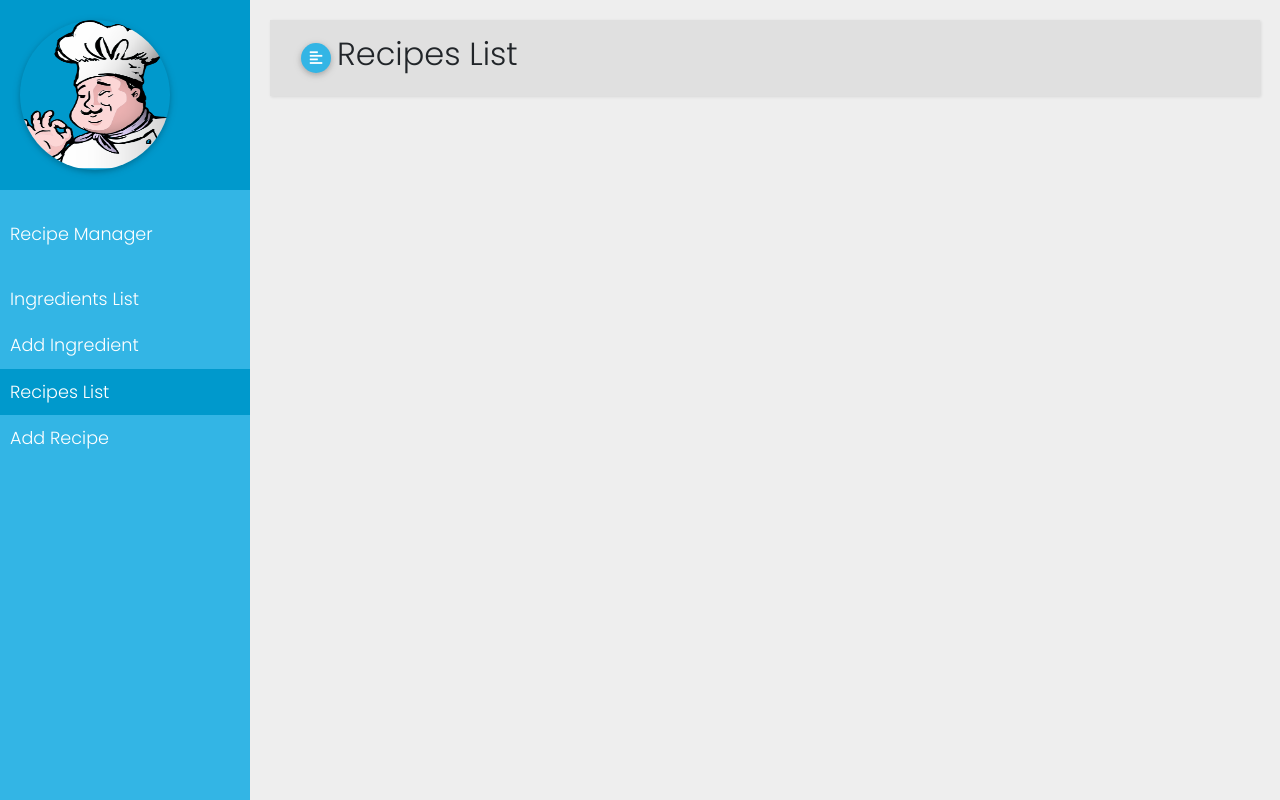
After one commit to imenattatra/recipe_manager, a Django app: page /recipes/ in a window 1280 px wide. The commit adds this page. Run offline with Django 3.2, Linux system fonts and the light colour scheme; data that the repository does not hold is empty; some libraries are stand-ins or nearby versions.

Commit message:
listing and deleting recipes

```diff
--- a/apicbase/urls.py
+++ b/apicbase/urls.py
@@ -17,16 +17,23 @@ from django.conf.urls.static import static
 from django.contrib import admin
 from django.urls import path
 from ingredients.views import *
+from recipes.views import *
 from apicbase import settings
 urlpatterns = [
     path('admin/', admin.site.urls),
 
-    #list and crud URLS of ingredients
+    #list and crud URLS for ingredients
     path('ingredients/', IngredientList.as_view(), name='all_ingredients'),
     path('ingredients/add/', IngredientCreate.as_view(), name='add_ingredient'),
     path('ingredients/<int:pk>/delete/', IngredientDelete.as_view(), name='delete_ingredient'),
     path('ingredients/<int:pk>/edit/', IngredientEdit.as_view(), name='edit_ingredient'),
-    #path('ingredients/<int:pk>/detail/', IngredientDetail.as_view(), name='details_ingredient'),
-    #
+
+    #list and crud URLS for recipes
+    path('recipes/', RecipeList.as_view(), name='all_recipes'),
+    path('recipes/add/', RecipeCreate.as_view(), name='add_recipe'),
+    path('recipes/<int:pk>/delete/', RecipeDelete.as_view(), name='delete_recipe'),
+    path('recipe/<int:pk>/edit/', RecipeEdit.as_view(), name='edit_recipe'),
+    #path('recipe/<int:pk>/detail/', IngredientDetail.as_view(), name='details_recipe'),
+
 ]+ static(settings.MEDIA_URL, document_root=settings.MEDIA_ROOT)\
               + static(settings.STATIC_URL, document_root=settings.STATIC_ROOT)
--- a/recipes/admin.py
+++ b/recipes/admin.py
@@ -1,3 +1,9 @@
 from django.contrib import admin
 
+from recipes.models import Recipe
 # Register your models here.
+
+
+@admin.register(Recipe)
+class RecipeAdmin(admin.ModelAdmin):
+    pass
--- a/recipes/views.py
+++ b/recipes/views.py
@@ -1,3 +1,44 @@
 from django.shortcuts import render
+from django.views.generic import DeleteView, UpdateView,ListView,CreateView
+from recipes.models import Recipe
+from django.contrib import messages
+from django.urls import reverse
+from django.http import HttpResponseRedirect
 
-# Create your views here.
+class RecipeList(ListView):
+    model = Recipe
+    template_name = "Recipes/all_recipes.html"
+    context_object_name = "all_recipes"
+    def get_context_data(self, **kwargs):
+        context = super(RecipeList, self).get_context_data(**kwargs)
+        context['title'] = 'Recipes List'
+        return context
+
+class RecipeCreate(CreateView):
+    model = Recipe
+    template_name = "Ingredients/add_ingredient.html"
+    fields = '__all__'
+
+    def get_context_data(self, **kwargs):
+        context = super(IngredientCreate, self).get_context_data(**kwargs)
+        context['title'] = 'Add Ingredient'
+        return context
+
+    def form_invalid(self, form):
+        messages.error(self.request, "Something went wrong")
+        return self.render_to_response(
+        self.get_context_data(request=self.request, form=form))
+
+    def form_valid(self, form):
+        form.save()
+        messages.success(self.request, "Ingredient added successfully")
+        return HttpResponseRedirect('/ingredients/')
+
+class RecipeDelete(DeleteView):
+    model = Recipe
+    def get_success_url(self):
+        messages.success(self.request, "Recipe deleted successfully")
+        return reverse('all_recipes')
+
+class RecipeEdit(UpdateView):
+    pass
--- /dev/null
+++ b/templates/Recipes/all_recipes.html
@@ -0,0 +1,27 @@
+{% extends 'base.html' %}
+{% load static %}
+{% block title %}
+	Ingredients List - Recipe Manager
+{% endblock %}
+
+{% block content %}
+        <div class="row wow fadeIn">
+            <div class="container-fluid">
+				<div class="row justify-content-center">
+					    {% for recipe in all_recipes %}
+							<div class="card col-sm-2 my-3" style="padding-right: 0px!important; padding-left: 0px!important;margin-right: 10px; margin-left: 10px;" >
+								<img class="card-img-top" src='../media/{{recipe.picture}}' alt="" style="height:100px;">
+								<div class="card-body">
+									<h5 class="card-title">{{recipe.name}}</h5>
+									<p class="card-text"></p>
+								</div>
+								<div class="card-footer">
+								   <a href="{% url 'edit_recipe' recipe.id %}" class='btn btn-secondary btn-circle float-right'  title="Edit recipe"><i class="fas fa-edit"></i></a>
+                                   <a href="{% url 'delete_recipe' recipe.id %}" class='btn btn-danger btn-circle delete-recipe float-left' id="{{recipe.id}}"  title="Delete recipe"><i class="fas fa-trash-alt"></i></a>
+								</div>
+							</div>
+					    {% endfor %}
+				</div>
+		 	</div>
+ 		</div>
+{% endblock %}
--- a/templates/base.html
+++ b/templates/base.html
@@ -87,6 +87,14 @@
             deleteForm.attr("action", url);
             deleteForm.find("#object_delete_name", $(this).attr("id"));
             const modal = $("#delete-modal").modal('show');
+        });
+        $(".delete-recipe").on('click', function (e) {
+            e.preventDefault();
+            const url = $(this).attr("href");
+            const deleteForm = $("#object_delete_form");
+            deleteForm.attr("action", url);
+            deleteForm.find("#object_delete_name", $(this).attr("id"));
+            const modal = $("#delete-modal").modal('show');
         })
     })
     ;
--- a/templates/side-bar.html
+++ b/templates/side-bar.html
@@ -16,8 +16,8 @@
             <li {% if title == 'Add Ingredient' %} class="active" {% endif %}>
                 <a href="{% url 'add_ingredient' %}">Add Ingredient</a>
             </li>
-             <li>
-                <a href="#">Recipes List</a>
+             <li {% if title == 'Recipes List' %} class="active" {% endif %}>
+                <a href="{% url 'all_recipes' %}">Recipes List</a>
             </li>
             <li>
                 <a href="#">Add Recipe</a>
```
Also changed, not shown: recipes/forms.py (added, +14 -0 lines), recipes/models.py (+43 -2 lines), recipes/migrations/0001_initial.py (added).
